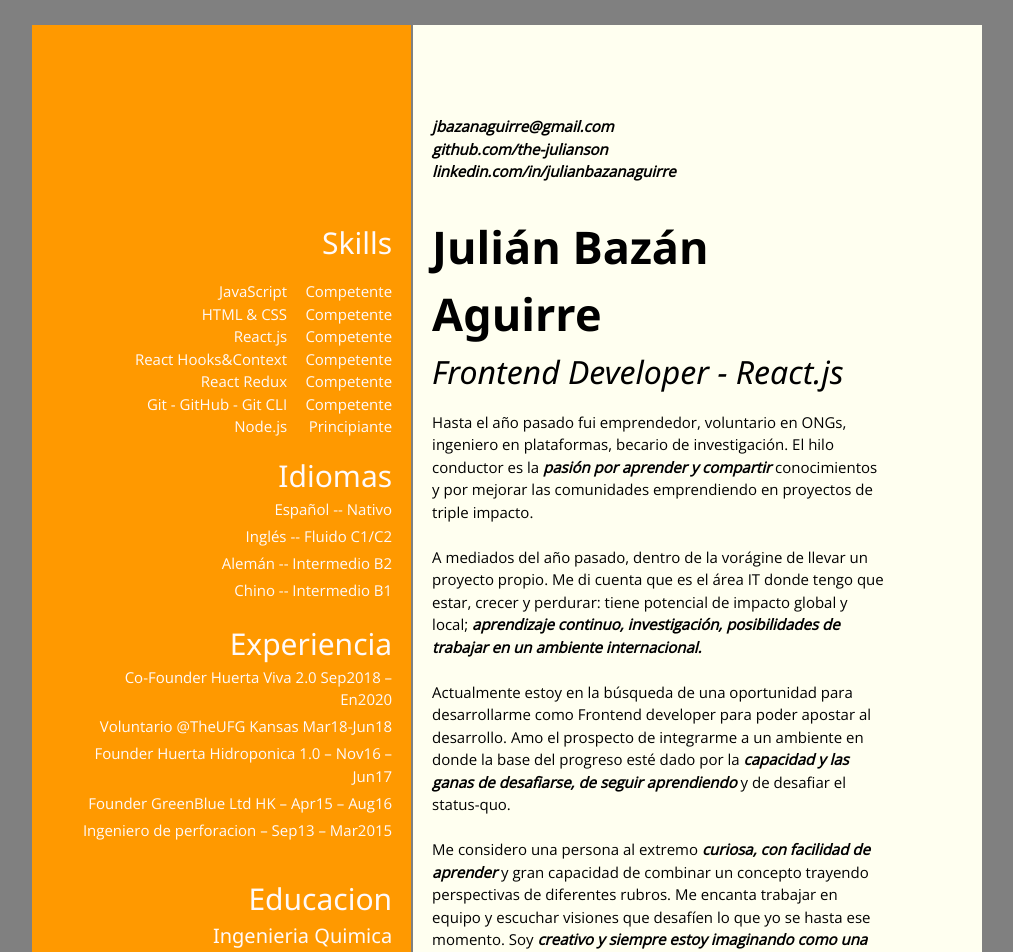
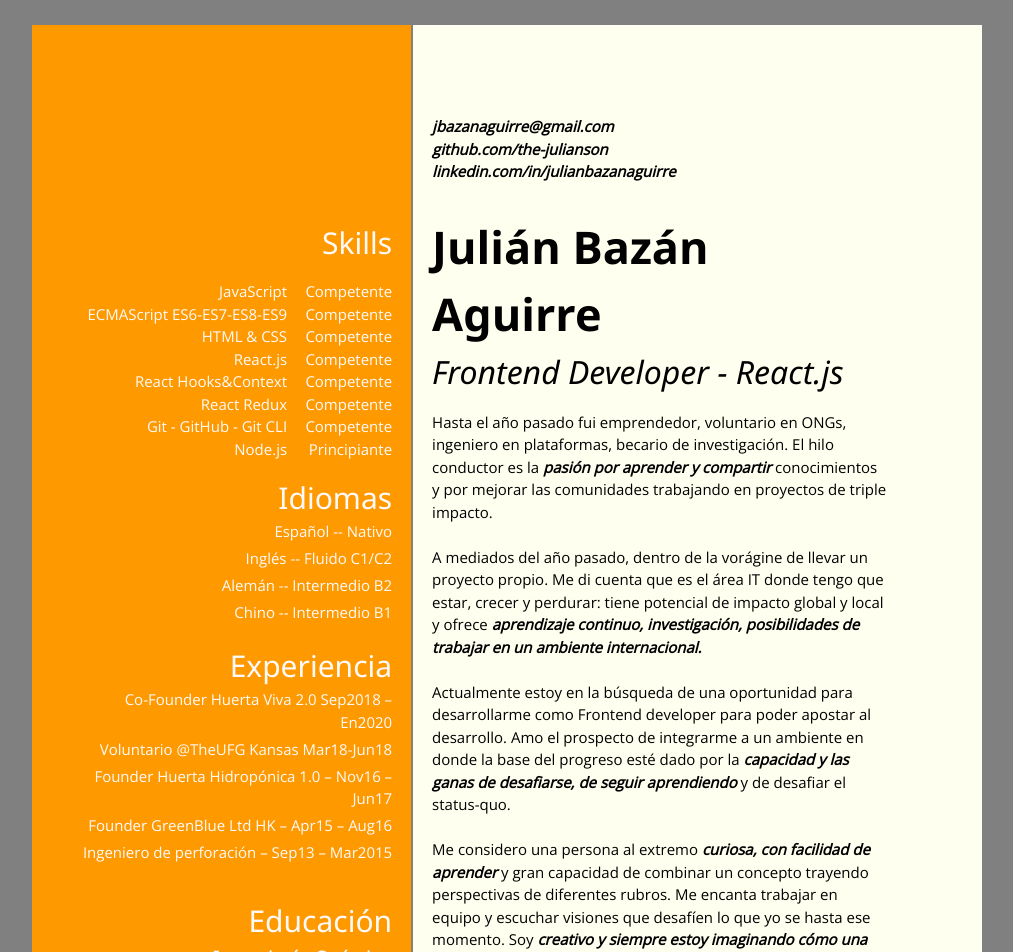
Before and after one commit to the-julianson/miportfolio, a React (Create React App) app: page / in a window 1280 px wide. Shown: the top 952 px of the page, without its empty margins (224-1237 px from the left). Built offline with nearby package versions, Linux system fonts and the light colour scheme.

Commit message:
fixed grammatical errors

```diff
--- a/src/component/main-body/left-column/left-column.component.jsx
+++ b/src/component/main-body/left-column/left-column.component.jsx
@@ -33,9 +33,9 @@ const LeftColumn = ({ experience, languages, skills }) => {
         </ul>
       </div>
       <div className="left-last">
-        <h2>Educacion</h2>
-        <h4>Ingenieria Quimica</h4>
-        <p>Universidad Tecnologica Nacional</p>
+        <h2>Educación</h2>
+        <h4>Ingeniería Química</h4>
+        <p>Universidad Tecnológica Nacional</p>
       </div>
 
     </div>
--- a/src/component/main-body/right-column/right-experience/right-experience.component.jsx
+++ b/src/component/main-body/right-column/right-experience/right-experience.component.jsx
@@ -7,12 +7,12 @@ const RigthExperience = () => {
         Hasta el año pasado fui emprendedor, voluntario en ONGs, ingeniero en plataformas,
         becario de investigación. El hilo conductor es la <strong><i>pasión por
         aprender y compartir</i></strong> conocimientos y por mejorar las comunidades
-         emprendiendo en proyectos de triple impacto.
+         trabajando en proyectos de triple impacto.
         <br/>
         <br/>
          A mediados del año pasado, dentro de la vorágine de llevar un proyecto propio.
         Me di cuenta que es el área IT donde tengo que estar,
-        crecer y perdurar: tiene potencial de impacto global y local;
+        crecer y perdurar: tiene potencial de impacto global y local y ofrece
         <strong><i> aprendizaje continuo, investigación, posibilidades de trabajar en un ambiente internacional.</i></strong>
         <br/>
         <br/>
@@ -28,7 +28,7 @@ const RigthExperience = () => {
         gran capacidad de combinar un concepto trayendo perspectivas de
         diferentes rubros. Me
         encanta trabajar en equipo y escuchar visiones que desafíen lo que yo se
-        hasta ese momento. Soy <strong><i>creativo y siempre estoy imaginando como una idea
+        hasta ese momento. Soy <strong><i>creativo y siempre estoy imaginando cómo una idea
         puede pasar a la acción.</i></strong>
         <br/>
         <br/>
--- a/src/pages/main-page/App.js
+++ b/src/pages/main-page/App.js
@@ -13,9 +13,9 @@ function App() {
     const [experience] = useState([
       {title: 'Co-Founder Huerta Viva 2.0 Sep2018 – En2020', id: 1},
       {title: 'Voluntario @TheUFG Kansas Mar18-Jun18', id: 2},
-      {title: 'Founder Huerta Hidroponica 1.0 –  Nov16 – Jun17', id: 3},
+      {title: 'Founder Huerta Hidropónica 1.0 –  Nov16 – Jun17', id: 3},
       {title: 'Founder GreenBlue Ltd HK – Apr15 – Aug16', id: 4},
-      {title: 'Ingeniero de perforacion – Sep13 – Mar2015', id: 5},
+      {title: 'Ingeniero de perforación – Sep13 – Mar2015', id: 5},
     ])
     const [languages] = useState([
       {title: 'Español -- Nativo', id: 1},
@@ -25,6 +25,7 @@ function App() {
     ])
     const [skills] = useState([
       {title: "JavaScript", level: "Competente", id:1},
+      {title: "ECMAScript ES6-ES7-ES8-ES9", level: "Competente", id:8},
       {title: "HTML & CSS", level: "Competente", id:2},
       {title: "React.js", level: "Competente", id:3},
       {title: "React Hooks&Context", level: "Competente", id:4},
```
